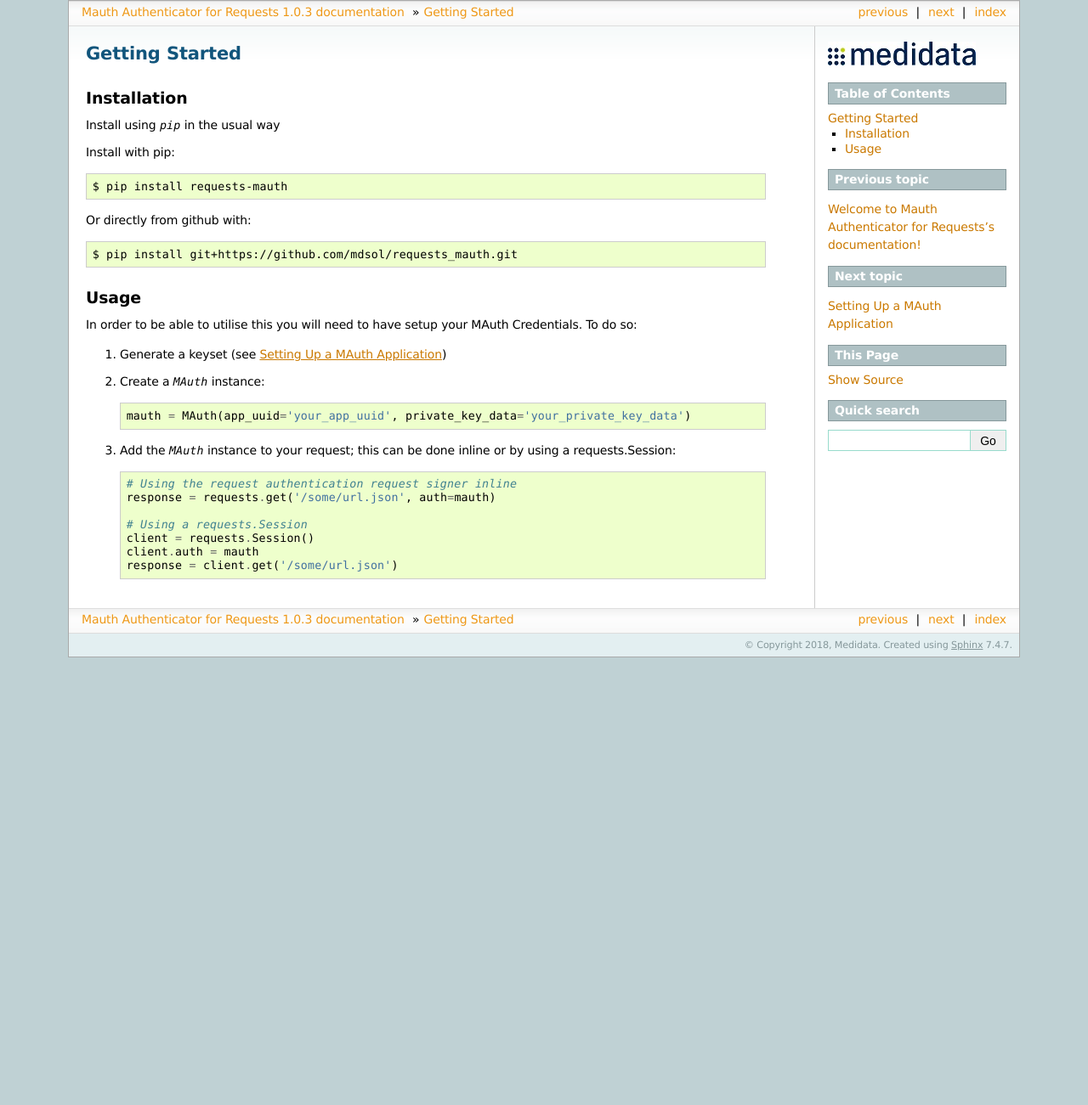
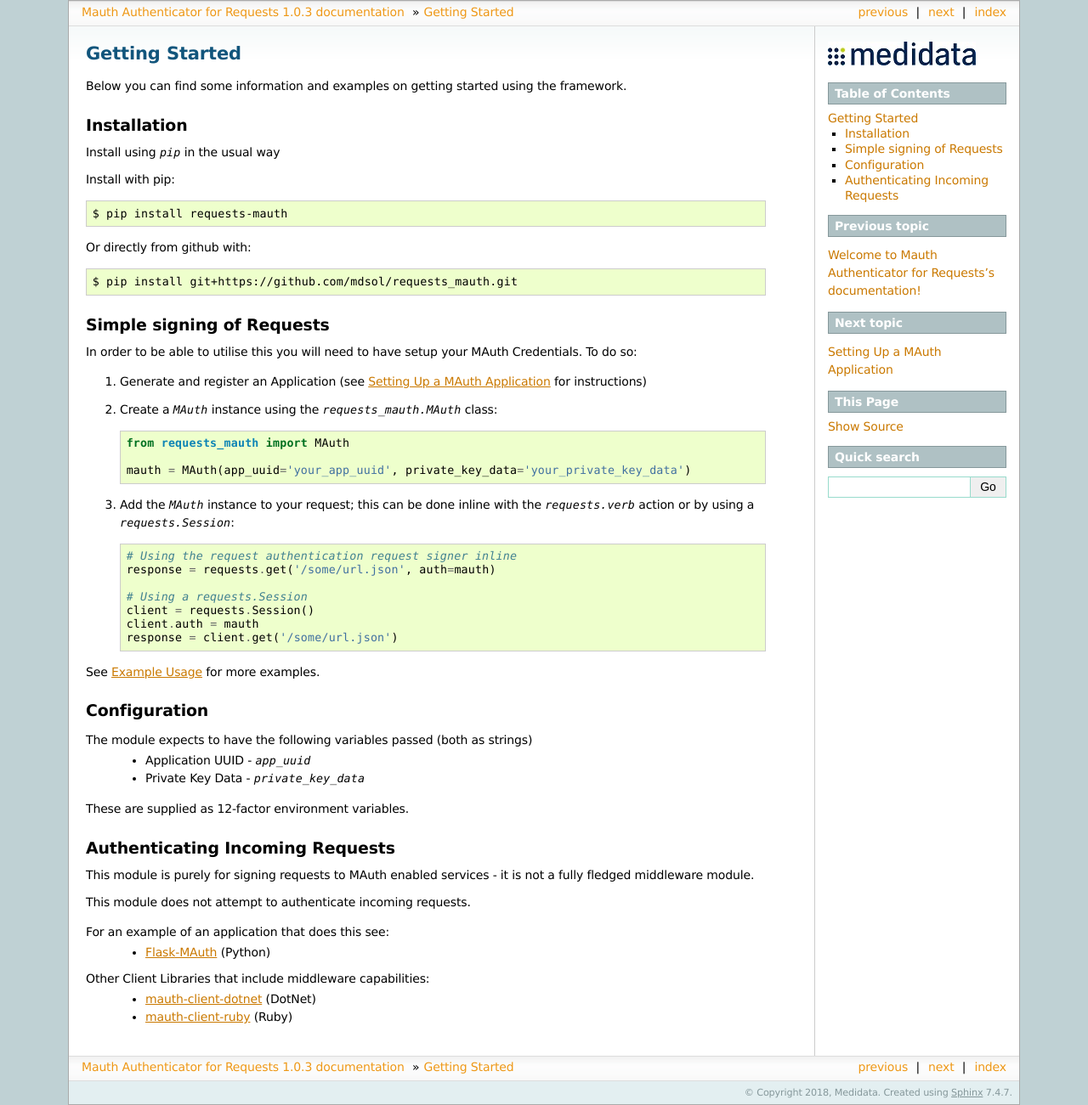
Before and after one commit to mdsol/requests-mauth, a Sphinx documentation site: the page built from docs/getting_started.rst, in a window 1280 px wide. Shown: the whole page at 85% size. Built offline with Sphinx 7.4.7, drawn with Linux system fonts in a browser that asks for light colours; before the commit the page ends 900 px from its top, so only the background shows below that.

Commit message:
Added middleware references Added clarifying content

```diff
--- a/docs/getting_started.rst
+++ b/docs/getting_started.rst
@@ -1,5 +1,7 @@
 Getting Started
 ***************
+
+Below you can find some information and examples on getting started using the framework.
 
 Installation
 ------------
@@ -13,16 +15,20 @@
 
     $ pip install git+https://github.com/mdsol/requests_mauth.git
 
-Usage
------
+
+Simple signing of Requests
+--------------------------
 
 In order to be able to utilise this you will need to have setup your MAuth Credentials.  To do so:
 
-1. Generate a keyset (see :doc:`mauth_setup`)
-2. Create a `MAuth` instance::
+1. Generate and register an Application (see :doc:`mauth_setup` for instructions)
+
+2. Create a `MAuth` instance using the `requests_mauth.MAuth` class::
+
+    from requests_mauth import MAuth
 
     mauth = MAuth(app_uuid='your_app_uuid', private_key_data='your_private_key_data')
-3. Add the `MAuth` instance to your request; this can be done inline or by using a requests.Session::
+3. Add the `MAuth` instance to your request; this can be done inline with the `requests.verb` action or by using a `requests.Session`::
 
     # Using the request authentication request signer inline
     response = requests.get('/some/url.json', auth=mauth)
@@ -31,3 +37,30 @@
     client = requests.Session()
     client.auth = mauth
     response = client.get('/some/url.json')
+
+See :doc:`examples` for more examples.
+
+Configuration
+-------------
+The module expects to have the following variables passed (both as strings)
+  *  Application UUID - `app_uuid`
+  *  Private Key Data - `private_key_data`
+
+These are supplied as 12-factor environment variables.
+
+Authenticating Incoming Requests
+--------------------------------
+This module is purely for signing requests to MAuth enabled services - it is not a fully fledged middleware module.
+
+This module does not attempt to authenticate incoming requests.
+
+For an example of an application that does this see:
+  * Flask-MAuth_ (Python)
+
+Other Client Libraries that include middleware capabilities:
+  * mauth-client-dotnet_ (DotNet)
+  * mauth-client-ruby_ (Ruby)
+
+.. _Flask-MAuth: http://github.com/mdsol/flask-mauth
+.. _mauth-client-dotnet: https://github.com/mdsol/mauth-client-dotnet
+.. _mauth-client-ruby: https://github.com/mdsol/mauth-client-ruby
```
